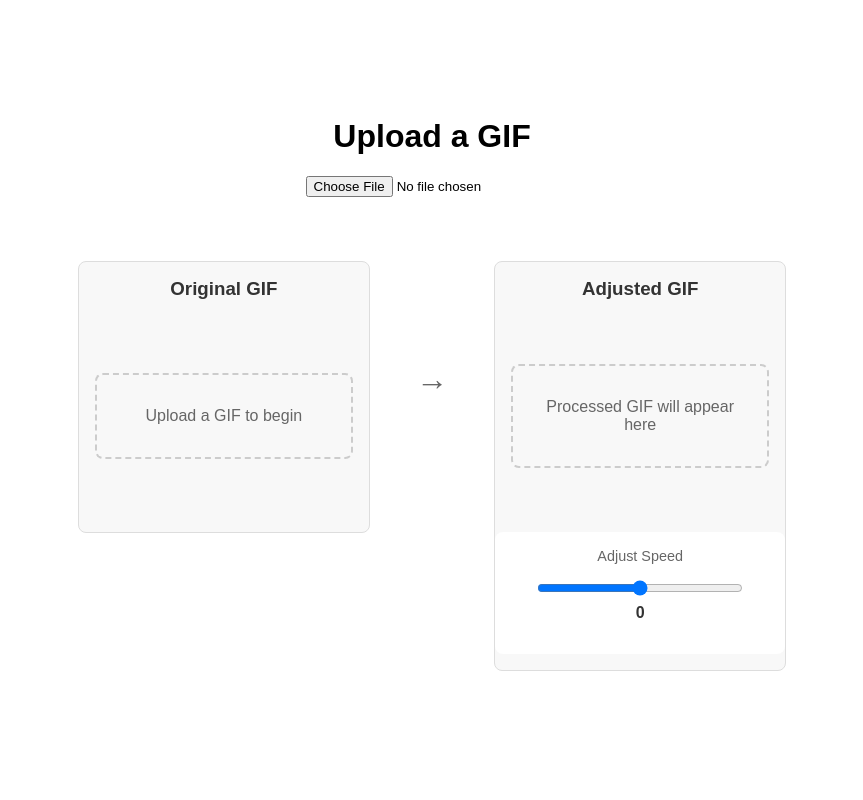
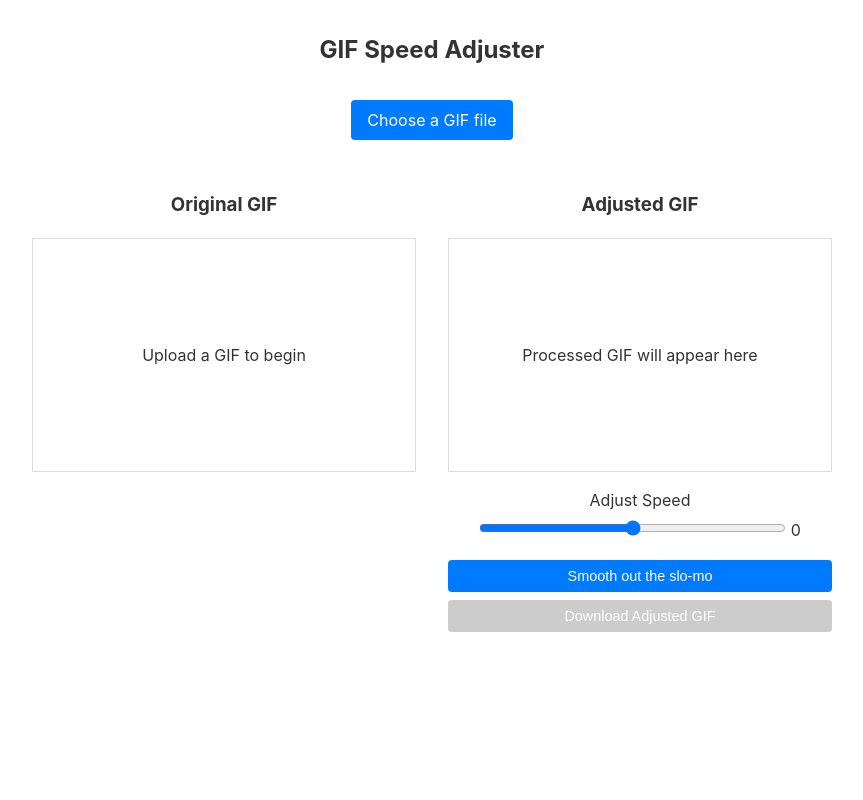
Before and after one commit to w-g-e/gif_accelerator, a Flask app: page / in a window 1280 px wide. Shown: the whole page, without its empty margins (208-1071 px from the left). Run offline with Flask 3, Linux system fonts and the light colour scheme.

Commit message:
updating html, tried smoother interpolation

```diff
--- a/requirements.txt
+++ b/requirements.txt
@@ -5,3 +5,4 @@ itsdangerous==2.2.0
 Jinja2==3.1.4
 MarkupSafe==2.1.5
 Werkzeug==3.0.4
+opencv-python==4.10.0.84
--- a/templates/index.html
+++ b/templates/index.html
@@ -5,14 +5,23 @@
     <meta name="viewport" content="width=device-width, initial-scale=1.0">
     <title>GIF Speed Adjuster</title>
     <style>
-        body, html {
-            height: 100%;
-            margin: 0;
-            display: flex;
-            justify-content: center;
-            align-items: center;
-            flex-direction: column;
-            font-family: Arial, sans-serif;
+        body {
+            max-width: 800px;
+            margin: 0 auto;
+            padding: 2rem;
+            font-family: -apple-system, BlinkMacSystemFont, "Segoe UI", Roboto, sans-serif;
+            line-height: 1.5;
+            color: #333;
+        }
+
+        /* Fixed title and centered upload section */
+        .app-title {
+            position: relative;
+            z-index: 10;
+            text-align: center;
+            margin-bottom: 2rem;
+            font-size: 1.5rem;
+            font-weight: bold;
         }
 
         .upload-section {
@@ -20,82 +29,36 @@
             margin-bottom: 2rem;
         }
 
+        /* Flex container for aligned panels */
         .comparison-container {
             display: flex;
-            align-items: flex-start;
             justify-content: center;
+            align-items: flex-start;  /* This ensures tops are aligned */
             gap: 2rem;
-            margin: 2rem 0;
-            width: 100%;
-            max-width: 1200px;
         }
 
         .gif-panel {
             flex: 1;
-            display: flex;
-            flex-direction: column;
-            align-items: center;
-            max-width: 45%;
-            padding: 1rem;
-            border: 1px solid #ddd;
-            border-radius: 8px;
-            background-color: #f8f8f8;
-        }
-
-        .gif-panel h3 {
-            margin: 0 0 1rem 0;
-            color: #333;
-        }
-
-        .arrow-container {
-            display: flex;
-            align-items: flex-start;
-            justify-content: center;
-            width: 60px;
-            padding-top: 100px;
-        }
-
-        .arrow {
-            font-size: 2rem;
-            color: #666;
+            text-align: center;
         }
 
         .gif-display {
-            width: 100%;
+            border: 1px solid #ddd;
+            padding: 1rem;
+            margin: 0.5rem 0;
             min-height: 200px;
             display: flex;
             align-items: center;
             justify-content: center;
         }
 
-        .gif-display img {
-            max-width: 100%;
-            max-height: 60vh;
-        }
-
         .controls-container {
-            display: flex;
-            flex-direction: column;
-            align-items: center;
-            width: 100%;
             margin-top: 1rem;
-            padding: 1rem;
-            background-color: white;
-            border-radius: 8px;
+            text-align: center;
         }
 
         .slider-container {
-            display: flex;
-            flex-direction: column;
-            align-items: center;
-            width: 100%;
-            margin-bottom: 1rem;
-        }
-
-        .slider-label {
-            margin-bottom: 0.5rem;
-            font-size: 0.9rem;
-            color: #666;
+            margin: 1rem 0;
         }
 
         input[type="range"] {
@@ -103,214 +66,200 @@
             margin: 0.5rem 0;
         }
 
-        #speedValue {
-            font-weight: bold;
-            color: #333;
-        }
-
-        .toggle-button {
+        /* Consistent button styling */
+        button {
+            display: block;
+            width: 100%;
+            margin: 0.5rem 0;
             padding: 0.5rem 1rem;
-            background-color: #4A5568;
+            background-color: #007bff;
             color: white;
             border: none;
             border-radius: 4px;
             cursor: pointer;
-            font-size: 1rem;
-            margin: 0.5rem 0;
-            transition: background-color 0.2s;
+            font-size: 0.9rem;
         }
 
-        .toggle-button:hover {
-            background-color: #2D3748;
+        button:disabled {
+            background-color: #ccc;
         }
 
-        .download-button {
+        /* Hide file input and style its label as a button */
+        #fileInput {
+            display: none;
+        }
+
+        .file-input-label {
+            display: inline-block;
             padding: 0.5rem 1rem;
-            background-color: #4CAF50;
+            background-color: #007bff;
             color: white;
-            border: none;
             border-radius: 4px;
             cursor: pointer;
-            font-size: 1rem;
-            margin-top: 0.5rem;
         }
 
-        .download-button:hover {
-            background-color: #45a049;
-        }
-
-        .placeholder {
-            padding: 2rem;
-            border: 2px dashed #ccc;
-            border-radius: 8px;
-            color: #666;
-            text-align: center;
-            width: 80%;
+        .file-input-label:hover {
+            background-color: #0056b3;
         }
     </style>
 </head>
 <body>
+    <div class="app-title">GIF Speed Adjuster</div>
+
     <div class="upload-section">
-        <h1>Upload a GIF</h1>
         <input type="file" id="fileInput" accept=".gif">
+        <label for="fileInput" class="file-input-label">Choose a GIF file</label>
     </div>
 
     <div class="comparison-container">
         <div class="gif-panel">
             <h3>Original GIF</h3>
-            <div class="gif-display" id="originalGifContainer">
+            <div id="originalGifContainer" class="gif-display">
                 <div class="placeholder">Upload a GIF to begin</div>
             </div>
         </div>
 
-        <div class="arrow-container">
-            <div class="arrow">→</div>
+        <div class="gif-panel">
+            <h3>Adjusted GIF</h3>
+            <div id="processedGifContainer" class="gif-display">
+                <div class="placeholder">Processed GIF will appear here</div>
             </div>
 
-        <div class="gif-panel">
-            <h3>Adjusted GIF</h3>
-            <div class="gif-display" id="processedGifContainer">
-                <div class="placeholder">Processed GIF will appear here</div>
-            </div>
             <div class="controls-container">
                 <div class="slider-container">
-                    <div class="slider-label">Adjust Speed</div>
-                    <input type="range" id="speedSlider" min="-10" max="10" value="0">
+                    <label>Adjust Speed</label>
+                    <input type="range" id="speedSlider" min="-10" max="10" value="0" step="1">
                     <span id="speedValue">0</span>
                 </div>
-                <button id="interpolationToggle" class="toggle-button" style="display: none;">
-                    Smooth out the slo-mo
-                </button>
-                <button id="downloadButton" class="download-button" style="display: none;">
-                    Download Adjusted GIF
-                </button>
+
+                <button id="interpolationButton">Smooth out the slo-mo</button>
+                <button id="downloadButton" disabled>Download Adjusted GIF</button>
             </div>
         </div>
     </div>
 
-    <script src="https://ajax.googleapis.com/ajax/libs/jquery/3.5.1/jquery.min.js"></script>
     <script>
-        $(document).ready(function() {
-            let currentFileName = null;
-            let currentProcessedUrl = null;
-            let useInterpolation = false;
+        let currentFile = null;
+        let processedUrl = null;
+        let processingInProgress = false;
+        let interpolationEnabled = false;
 
-            function processGifWithMode(speed) {
-                if (!currentFileName) {
-                    console.log('No GIF uploaded yet');
-                    return;
+        document.addEventListener('DOMContentLoaded', function() {
+            const fileInput = document.getElementById('fileInput');
+            const speedSlider = document.getElementById('speedSlider');
+            const speedValue = document.getElementById('speedValue');
+            const interpolationButton = document.getElementById('interpolationButton');
+            const downloadButton = document.getElementById('downloadButton');
+            const originalContainer = document.getElementById('originalGifContainer');
+            const processedContainer = document.getElementById('processedGifContainer');
+
+            function debounce(func, wait) {
+                let timeout;
+                return function executedFunction(...args) {
+                    const later = () => {
+                        clearTimeout(timeout);
+                        func(...args);
+                    };
+                    clearTimeout(timeout);
+                    timeout = setTimeout(later, wait);
+                };
             }
 
-                const formData = new FormData();
-                formData.append('speed', speed);
-                formData.append('filename', currentFileName);
-                formData.append('use_interpolation', useInterpolation);
-
-                $.ajax({
-                    url: '/process_gif',
-                    type: 'POST',
-                    data: formData,
-                    processData: false,
-                    contentType: false,
-                    success: function(response) {
-                        if (response.success) {
-                            const img = document.createElement('img');
-                            img.src = response.processed_url + '?t=' + new Date().getTime();
-                            document.getElementById('processedGifContainer').innerHTML = '';
-                            document.getElementById('processedGifContainer').appendChild(img);
-                            currentProcessedUrl = response.processed_url;
-                            $('#downloadButton').show();
-                            $('#interpolationToggle').show();
+            fileInput.addEventListener('change', function(e) {
+                const file = e.target.files[0];
+                if (file && file.type === 'image/gif') {
+                    uploadFile(file);
                 } else {
-                            console.error('Processing failed:', response.error);
-                            alert('Processing failed: ' + response.error);
-                        }
-                    },
-                    error: function(xhr, status, error) {
-                        console.error('Processing failed:', error);
-                        alert('Processing failed: ' + error);
+                    alert('Please select a GIF file.');
                 }
             });
+
+            const debouncedProcessGif = debounce(processGif, 250);
+
+            speedSlider.addEventListener('input', function(e) {
+                speedValue.textContent = this.value;
+                if (currentFile) {
+                    debouncedProcessGif();
                 }
-
-            $('#interpolationToggle').click(function() {
-                useInterpolation = !useInterpolation;
-                $(this).text(useInterpolation ? 'Take me back to janky town' : 'Smooth out the slo-mo');
-
-                const currentSpeed = $('#speedSlider').val();
-                processGifWithMode(currentSpeed);
             });
 
-            let processingTimeout = null;
-
-            $('#speedSlider').on('input', function() {
-                $('#speedValue').text($(this).val());
-
-                if (processingTimeout) {
-                    clearTimeout(processingTimeout);
+            interpolationButton.addEventListener('click', function() {
+                interpolationEnabled = !interpolationEnabled;
+                this.style.backgroundColor = interpolationEnabled ? '#28a745' : '#007bff';
+                if (currentFile) {
+                    processGif();
                 }
-
-                processingTimeout = setTimeout(() => {
-                    processGifWithMode($(this).val());
-                }, 500);
             });
 
-            $('#fileInput').change(function() {
-                const file = this.files[0];
-                if (file && file.type === 'image/gif') {
-                    const reader = new FileReader();
-                    reader.onload = function(e) {
-                        const img = document.createElement('img');
-                        img.src = e.target.result;
-                        document.getElementById('originalGifContainer').innerHTML = '';
-                        document.getElementById('originalGifContainer').appendChild(img);
+            downloadButton.addEventListener('click', function() {
+                if (processedUrl) {
+                    const link = document.createElement('a');
+                    link.href = processedUrl;
+                    link.download = 'processed_' + currentFile.name;
+                    link.click();
+                }
+            });
 
-                        document.getElementById('processedGifContainer').innerHTML =
-                            '<div class="placeholder">Move the slider to adjust speed</div>';
-                        $('#interpolationToggle').hide();
-                        $('#downloadButton').hide();
-                    };
-                    reader.readAsDataURL(file);
-
+            async function uploadFile(file) {
                 const formData = new FormData();
                 formData.append('file', file);
 
-                    $.ajax({
-                        url: '/upload',
-                        type: 'POST',
-                        data: formData,
-                        processData: false,
-                        contentType: false,
-                        success: function(response) {
-                            if (response.success) {
-                                currentFileName = response.filename;
-                                console.log('Upload successful! File:', currentFileName);
-                                $('#interpolationToggle').show();
-                            } else {
-                                console.error('Upload failed:', response.error);
-                                alert('Upload failed: ' + response.error);
-                            }
-                        },
-                        error: function(xhr, status, error) {
-                            console.error('Upload failed:', error);
-                            alert('Upload failed: ' + error);
-                        }
-                    });
-                } else {
-                    alert('Please upload a valid GIF file.');
-                }
+                try {
+                    const response = await fetch('/upload', {
+                        method: 'POST',
+                        body: formData
                     });
 
-            $('#downloadButton').click(function() {
-                if (currentProcessedUrl) {
-                    const link = document.createElement('a');
-                    link.href = currentProcessedUrl;
-                    link.download = 'adjusted_' + currentFileName;
-                    document.body.appendChild(link);
-                    link.click();
-                    document.body.removeChild(link);
+                    const data = await response.json();
+
+                    if (data.success) {
+                        currentFile = file;
+                        originalContainer.innerHTML = `<img src="${data.url}" alt="Original GIF">`;
+                        processGif();
+                    } else {
+                        alert('Upload failed: ' + (data.error || 'Unknown error'));
                     }
+                } catch (error) {
+                    console.error('Upload error:', error);
+                    alert('Upload failed. Please try again.');
+                }
+            }
+
+            async function processGif() {
+                if (!currentFile || processingInProgress) return;
+
+                processingInProgress = true;
+                const formData = new FormData();
+                formData.append('filename', currentFile.name);
+                formData.append('speed', speedSlider.value);
+                formData.append('use_interpolation', interpolationEnabled);
+
+                try {
+                    const currentImg = processedContainer.querySelector('img');
+
+                    const response = await fetch('/process_gif', {
+                        method: 'POST',
+                        body: formData
                     });
+
+                    const data = await response.json();
+
+                    if (data.success) {
+                        processedUrl = data.processed_url;
+                        const newImg = new Image();
+                        newImg.onload = function() {
+                            processedContainer.innerHTML = '';
+                            processedContainer.appendChild(newImg);
+                        };
+                        newImg.src = `${processedUrl}?t=${Date.now()}`;
+                        downloadButton.disabled = false;
+                    }
+                } catch (error) {
+                    console.error('Processing error:', error);
+                } finally {
+                    processingInProgress = false;
+                }
+            }
         });
     </script>
 </body>
```
Lines whose indentation alone changed are shown as unchanged.
